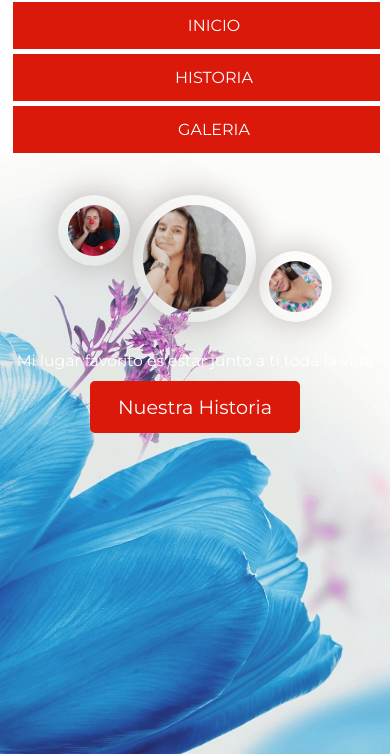
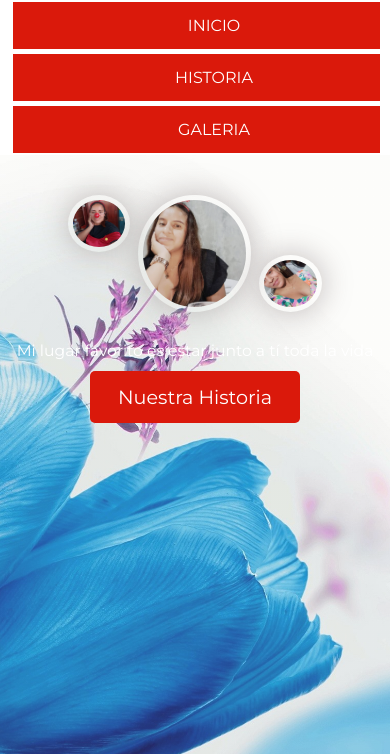
Before and after one commit to castaniaie/castaniaie.github.io, a plain HTML site: page index.html in a window 390 px wide. Shown: the part 90-844 px from the top of the page. Drawn offline with Linux system fonts and the light colour scheme; a web font is replaced by a local one.

Commit message:
initial commit

```diff
--- a/css/home.css
+++ b/css/home.css
@@ -138,7 +138,7 @@ body {
 
   @media(max-width: 600px) {
     img.circular1 {
-      border: 10px solid transparent;
+      border: 5px solid transparent;
     }
   }
 
@@ -152,7 +152,7 @@ body {
 
   @media(max-width: 600px) {
     img.circular2 {
-      border: 10px solid transparent;
+      border: 5px solid transparent;
     }
   }
 
@@ -188,7 +188,7 @@ transform: scale(1.1);
 
   @media(max-width: 600px) {
     img.circular3 {
-      border: 10px solid transparent;
+      border: 5px solid transparent;
     }
   }
 
```
